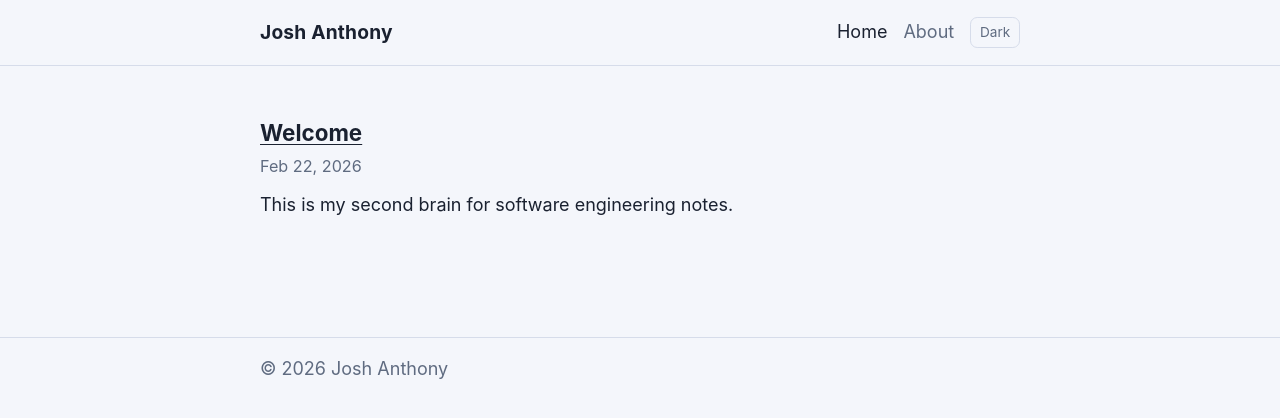
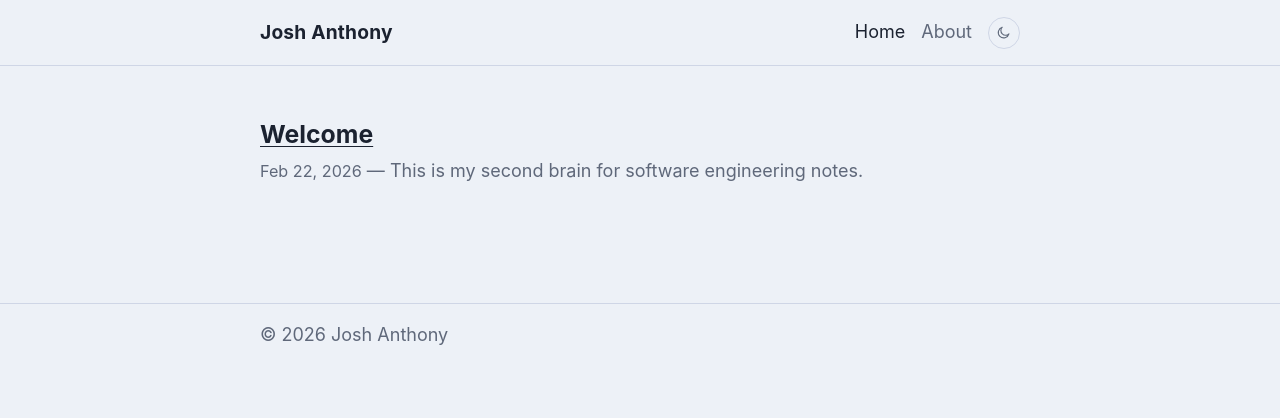
Before and after one commit to joshanthony/joshanthony.github.io, a Jekyll site: the page built from index.md, in a window 1280 px wide. Shown: the top 418 px of the page. Built offline with Jekyll 4.4.1, drawn with Linux system fonts in a browser that asks for light colours.

```diff
--- a/_layouts/default.html
+++ b/_layouts/default.html
@@ -25,7 +25,10 @@
         <nav aria-label="Primary" class="nav">
           <a href="{{ '/' | relative_url }}" {% if page.url == '/' %}aria-current="page"{% endif %}>Home</a>
           <a href="{{ '/about/' | relative_url }}" {% if page.url == '/about/' %}aria-current="page"{% endif %}>About</a>
-          <button type="button" class="theme-toggle" data-theme-toggle aria-label="Toggle color theme">Dark</button>
+          <button type="button" class="theme-toggle" data-theme-toggle aria-label="Toggle color theme">
+            <span class="theme-icon" aria-hidden="true"></span>
+            <span class="sr-only">Toggle color theme</span>
+          </button>
         </nav>
       </div>
     </header>
--- a/assets/css/style.css
+++ b/assets/css/style.css
@@ -1,11 +1,11 @@
 :root {
   color-scheme: light;
-  --bg: #f4f6fb;
-  --panel: #ffffff;
-  --text: #1a2130;
-  --muted: #5f6b80;
-  --border: #d6dcea;
-  --code-bg: #eff2f9;
+  --bg: #edf1f7;
+  --panel: #f7f9fd;
+  --text: #1b2230;
+  --muted: #5f687a;
+  --border: #cfd6e6;
+  --code-bg: #e7ecf6;
   --max-width: 760px;
 }
 
@@ -99,14 +99,45 @@
 }
 
 .theme-toggle {
+  width: 2rem;
+  height: 2rem;
+  display: inline-flex;
+  align-items: center;
+  justify-content: center;
   background: transparent;
   border: 1px solid var(--border);
   color: var(--muted);
-  border-radius: 0.45rem;
-  padding: 0.2rem 0.55rem;
+  border-radius: 999px;
+  padding: 0;
   font: inherit;
-  font-size: 0.85rem;
   cursor: pointer;
+}
+
+.theme-icon {
+  display: inline-flex;
+  line-height: 1;
+}
+
+.theme-icon svg {
+  width: 0.95rem;
+  height: 0.95rem;
+  stroke: currentColor;
+  fill: none;
+  stroke-width: 1.75;
+  stroke-linecap: round;
+  stroke-linejoin: round;
+}
+
+.sr-only {
+  position: absolute;
+  width: 1px;
+  height: 1px;
+  padding: 0;
+  margin: -1px;
+  overflow: hidden;
+  clip: rect(0, 0, 0, 0);
+  white-space: nowrap;
+  border: 0;
 }
 
 .nav a[aria-current="page"],
@@ -182,14 +213,23 @@
 
 .post-list h3 {
   margin: 0;
-  font-size: 1.4rem;
+  font-size: 1.55rem;
   line-height: 1.3;
+}
+
+.post-header h1 {
+  font-size: clamp(1.9rem, 5vw, 2.35rem);
 }
 
 .post-meta {
   color: var(--muted);
   font-size: 0.9em;
-  margin: 0.35rem 0 0.6rem;
+  margin: 0;
+}
+
+.post-summary {
+  color: var(--muted);
+  margin: 0.35rem 0 0;
 }
 
 .post-content {
@@ -236,6 +276,7 @@
 
 .post-content .highlight pre {
   margin: 0;
+  border: 1px solid var(--border);
 }
 
 pre code,
--- a/assets/js/main.js
+++ b/assets/js/main.js
@@ -1,25 +1,31 @@
 (() => {
   const root = document.documentElement;
   const toggle = document.querySelector("[data-theme-toggle]");
+  const toggleIcon = toggle?.querySelector(".theme-icon");
   const savedTheme = localStorage.getItem("theme");
+  const iconSun = '<svg viewBox="0 0 24 24" aria-hidden="true"><circle cx="12" cy="12" r="4.2"></circle><line x1="12" y1="2.5" x2="12" y2="5.1"></line><line x1="12" y1="18.9" x2="12" y2="21.5"></line><line x1="2.5" y1="12" x2="5.1" y2="12"></line><line x1="18.9" y1="12" x2="21.5" y2="12"></line><line x1="5.2" y1="5.2" x2="7.1" y2="7.1"></line><line x1="16.9" y1="16.9" x2="18.8" y2="18.8"></line><line x1="16.9" y1="7.1" x2="18.8" y2="5.2"></line><line x1="5.2" y1="18.8" x2="7.1" y2="16.9"></line></svg>';
+  const iconMoon = '<svg viewBox="0 0 24 24" aria-hidden="true"><path d="M20.5 14.1a8.6 8.6 0 1 1-10.6-10.6 7 7 0 1 0 10.6 10.6Z"></path></svg>';
 
   if (savedTheme === "dark" || savedTheme === "light") {
     root.setAttribute("data-theme", savedTheme);
   }
 
-  const updateToggleLabel = () => {
+  const updateToggleIcon = () => {
     if (!toggle) return;
     const currentTheme = root.getAttribute("data-theme") === "dark" ? "dark" : "light";
-    toggle.textContent = currentTheme === "dark" ? "Light" : "Dark";
+    if (toggleIcon) {
+      toggleIcon.innerHTML = currentTheme === "dark" ? iconSun : iconMoon;
+    }
+    toggle.setAttribute("aria-label", currentTheme === "dark" ? "Switch to light mode" : "Switch to dark mode");
   };
 
   if (toggle) {
-    updateToggleLabel();
+    updateToggleIcon();
     toggle.addEventListener("click", () => {
       const nextTheme = root.getAttribute("data-theme") === "dark" ? "light" : "dark";
       root.setAttribute("data-theme", nextTheme);
       localStorage.setItem("theme", nextTheme);
-      updateToggleLabel();
+      updateToggleIcon();
     });
   }
 
@@ -29,8 +35,9 @@
   const getLanguage = (codeBlock) => {
     const classes = [...codeBlock.classList, ...(codeBlock.parentElement?.classList ?? [])];
     const langClass = classes.find((value) => value.startsWith("language-"));
-    if (!langClass) return "text";
-    return langClass.replace("language-", "").replace(/[-_]+/g, " ");
+    if (!langClass) return "md";
+    const language = langClass.replace("language-", "").replace(/[-_]+/g, " ");
+    return language === "text" || language === "markdown" ? "md" : language;
   };
 
   const canCopy = Boolean(navigator.clipboard);
--- a/index.md
+++ b/index.md
@@ -9,13 +9,10 @@
     {% for post in site.posts %}
       <li>
         <h3><a href="{{ post.url | relative_url }}">{{ post.title }}</a></h3>
-        <p class="post-meta">
+        <p class="post-summary">
           {% assign display_date = post.last_modified_at | default: post.date %}
-          <time datetime="{{ display_date | date_to_xmlschema }}">{{ display_date | date: "%b %-d, %Y" }}</time>
+          <span class="post-meta"><time datetime="{{ display_date | date_to_xmlschema }}">{{ display_date | date: "%b %-d, %Y" }}</time></span>{% if post.excerpt %} — {{ post.excerpt | strip_html }}{% endif %}
         </p>
-        {% if post.excerpt %}
-          <p>{{ post.excerpt | strip_html }}</p>
-        {% endif %}
       </li>
     {% else %}
       <li><p>No posts yet.</p></li>
```
